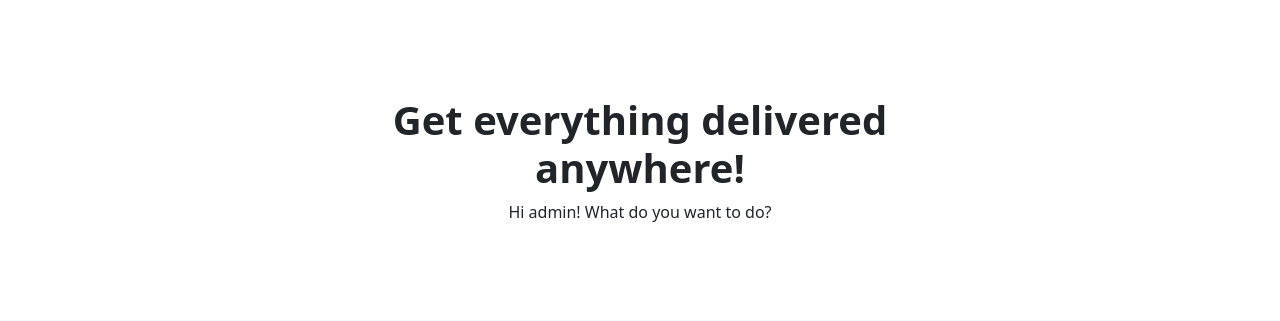
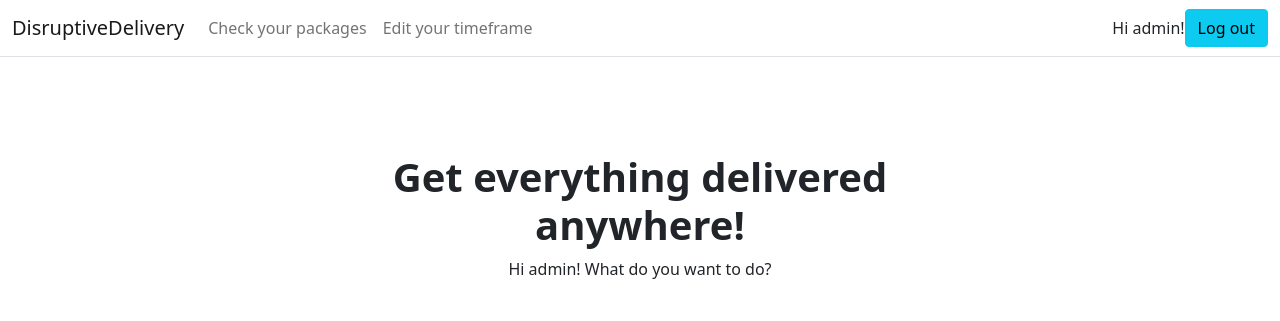
Before and after one commit to YannAmado/PASD, a Django app: page / in a window 1280 px wide. Shown: the top 321 px of the page. Run offline with Django 4.2, Linux system fonts and the light colour scheme; a user stored in the database is signed in; data comes from the database, SQL or seed files in the repository.

Commit message:
added customer packages and timeframe

```diff
--- a/DD/urls.py
+++ b/DD/urls.py
@@ -5,10 +5,10 @@ from . import views
 app_name = 'DD'
 
 urlpatterns = [
-    path('', views.all_packages, name='all_packages'),
-    path('item/<slug:slug>/', views.package_detail, name='package_detail'),
-    path('customer/<slug:slug>/', views.customer_detail, name='customer_detail'),
+    path('', views.customer_packages_all, name='customer_packages_all'),
+    path('package/<slug:slug>/', views.package_detail, name='package_detail'),
     path('package-tracking/<slug:package_slug>/', views.user_track_packages, name='user_track_packages'),
     path('driver/routes/', views.driver_route, name='driver_route'),
-    path('driver/packages', views.driver_packages, name='driver_packages')
+    path('driver/packages', views.driver_packages, name='driver_packages'),
+    path('customer/timeframe', views.customer_edit_timeframe, name='customer_edit_timeframe'),
 ]
--- a/DD/views.py
+++ b/DD/views.py
@@ -1,25 +1,38 @@
 from django.shortcuts import render, get_object_or_404
 
 from .models import Package, Employee, Customer
+from .forms import Timeframe_form
 from django.contrib.auth.models import User
 
 # Create your views here.
 
-def customer_detail(request, slug):
-    customer = get_object_or_404(Customer, slug=slug)
-    return render(request, 'DD/home.html', {'customer': customer})
+def customer_packages_all(request):
+    if request.user.is_authenticated:
+        packages = Package.objects.filter(purchased_by=request.user)
+        return render(request, 'DD/home.html', {'packages': packages})
+    return render(request, 'DD/home.html')
 
-def employee_detail(request, slug):
-    employee = get_object_or_404(Employee, slug=slug)
-    return render(request, 'DD/home.html', {'employee': employee})
+def customer_edit_timeframe(request):
+    if request.method == 'POST':
+        form = Timeframe_form(request.POST)
+        user = request.user
+        c = Customer.objects.get(user=user)
+        if form.is_valid():
+            c.available_days = request.POST['available_days']
+            c.save()
+            return render(request, 'DD/home.html')
+    else:
+        form = Timeframe_form()
+
+    return render(request, 'DD/customer/timeframe.html', {'form': form,})
 
 def all_packages(request):
     packages = Package.objects.all()
     return render(request, 'DD/home.html', {'packages': packages})
 
 def package_detail(request, slug):
-    package = get_object_or_404(Package, slug=slug, in_stock=True)
-    return render(request, 'DD/Packages/detail.html', {'package': package})
+    package = get_object_or_404(Package, slug=slug)
+    return render(request, 'DD/packages/detail.html', {'package': package})
 
 def user_track_packages(request, package_slug):
     packages = Package.objects.filter(user=request.user)
--- a/templates/DD/base.html
+++ b/templates/DD/base.html
@@ -76,7 +76,28 @@
                     </div>
                 </div>
             </nav>
-
+            {% else %}
+            <nav class="navbar navbar-expand-md navbar-light bg-white border-bottom">
+                <div class="container-fluid">
+                    <a class="navbar-brand" href="/">DisruptiveDelivery</a>
+                    <button class="navbar-toggler" type="button" data-bs-toggle="collapse" data-bs-target="#navbarCollapse"
+                        aria-controls="navbarCollapse" aria-expanded="false" aria-label="Toggle navigation">
+                        <span class="navbar-toggler-icon"></span>
+                    </button>
+                    <div class="collapse navbar-collapse" id="navbarCollapse">
+                        <ul class="navbar-nav me-auto mb-2 mb-md-0">
+                            <li class="nav-item active">
+                                <a class="nav-link" aria-current="page" href="/">Check your packages</a>
+                            </li>
+                            <li class="nav-item active">
+                                <a class="nav-link" aria-current="page" href="{% url 'DD:customer_edit_timeframe' %}">Edit your timeframe</a>
+                            </li>
+                        </ul>
+                        Hi {{ user.username }}!
+                        <a href="{% url 'custom_auth:logout' %}" class="btn btn-info" role="button">Log out</a>
+                    </div>
+                </div>
+            </nav>
             {% endif %}
 
         {% else %}
--- a/templates/DD/home.html
+++ b/templates/DD/home.html
@@ -22,6 +22,35 @@
     </div>
   </section>
 
+  {% if user.is_authenticated and user.customer%}
+  <div class="album py-5 bg-light">
+    <div class="container">
+
+      <div class="pb-3 h5">All Packages</div>
+      <div class="row row-cols-1 row-cols-sm-2 row-cols-md-5 g-3">
+
+        {% for p in packages %}
+
+        <div class="col">
+          <div class="card shadow-sm">
+            <img class="img-fluid" alt="Responsive image" src="{{ p.image.url }}">
+            <div class="card-body">
+              <p class="card-text">
+                <a class="text-dark text-decoration-none" href="{{ p.get_absolute_url }}">{{ p.title }}</a>
+              </p>
+              <div class="d-flex justify-content-between align-items-center">
+                <small class="text-muted">{{p.description}}</small>
+              </div>
+            </div>
+          </div>
+        </div>
+
+        {% endfor %}
+
+      </div>
+    </div>
+  </div>
+  {% endif %}
 
 
 </main>
```
Also changed, not shown: DD/forms.py (added, +28 -0 lines), DD/models.py (+25 -4 lines), templates/DD/customer/timeframe.html (added, +17 -0 lines), templates/DD/packages/detail.html (added, +34 -0 lines), DD/migrations/0012_auto_20230116_2306.py (added), DD/migrations/0013_auto_20230116_2357.py (added), DD/migrations/0014_auto_20230117_0001.py (added), DD/migrations/0015_auto_20230117_0031.py (added), DD/migrations/0016_auto_20230117_0051.py (added), db.sqlite3, media/images/10-2-television-free-download-png.png (added), media/images/43e2f62c5b5ad041ef87d633f4f51519.png (added), media/images/png-radio-photos-clipart-7.png (added), templates/DD/customer/customer.html (renamed from templates/DD/users/customer.html).
